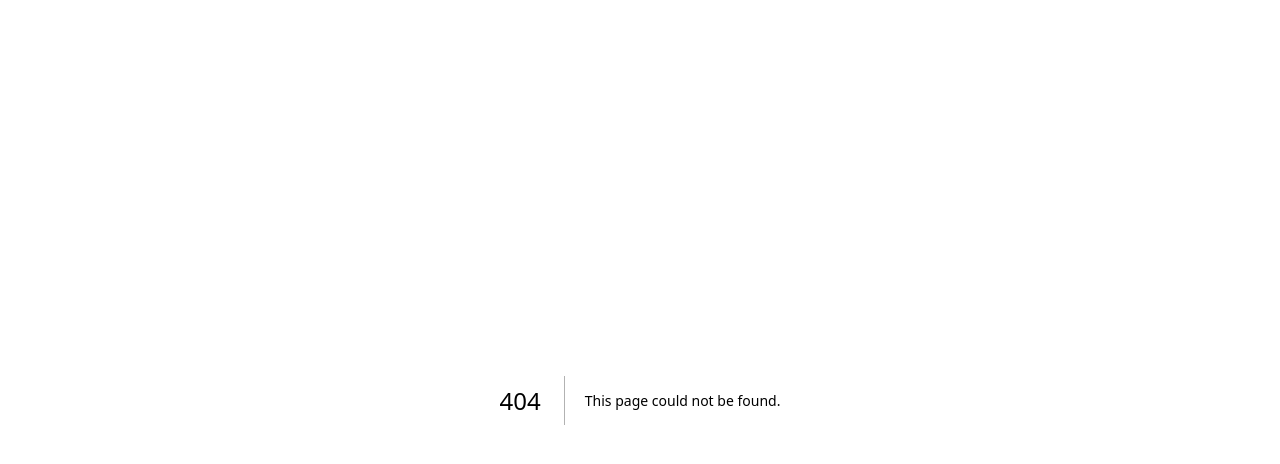
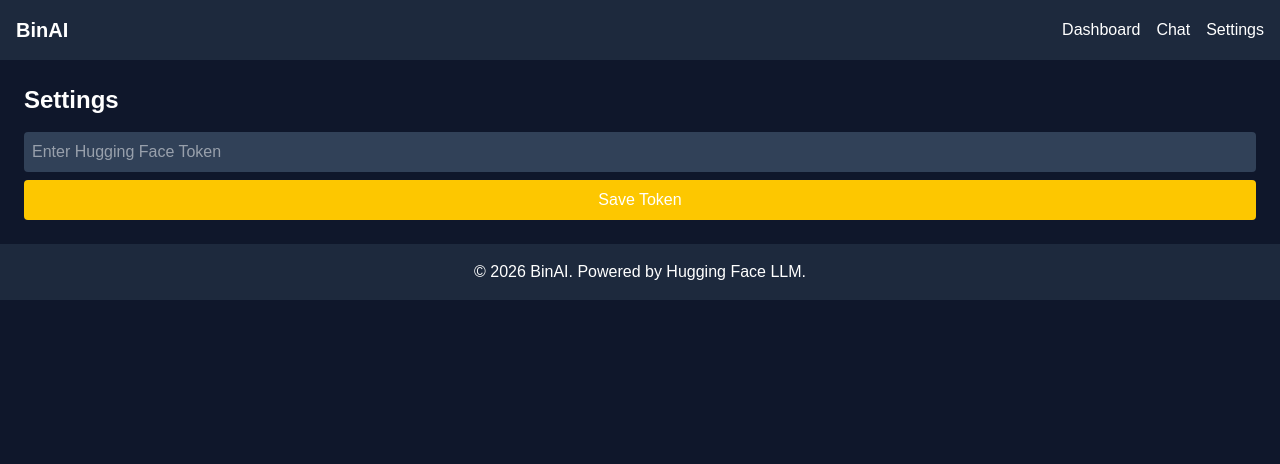
Before and after one commit to Beny25/bin_ai, a Next.js app: page /settings in a window 1280 px wide. Before the commit this address had no page. Shown: the top 464 px of the page. Built offline with nearby package versions, Linux system fonts and the light colour scheme.

Commit message:
Add SettingsPage component with Navbar and Footer

```diff
--- /dev/null
+++ b/app/settings/page.tsx
@@ -0,0 +1,16 @@
+import Navbar from "../../components/Navbar";
+import Footer from "../../components/Footer";
+import TokenInput from "../../components/TokenInput";
+
+export default function SettingsPage() {
+  return (
+    <div className="min-h-screen bg-slate-900 text-white">
+      <Navbar />
+      <main className="p-6">
+        <h1 className="text-2xl font-bold mb-4">Settings</h1>
+        <TokenInput />
+      </main>
+      <Footer />
+    </div>
+  );
+}
```
